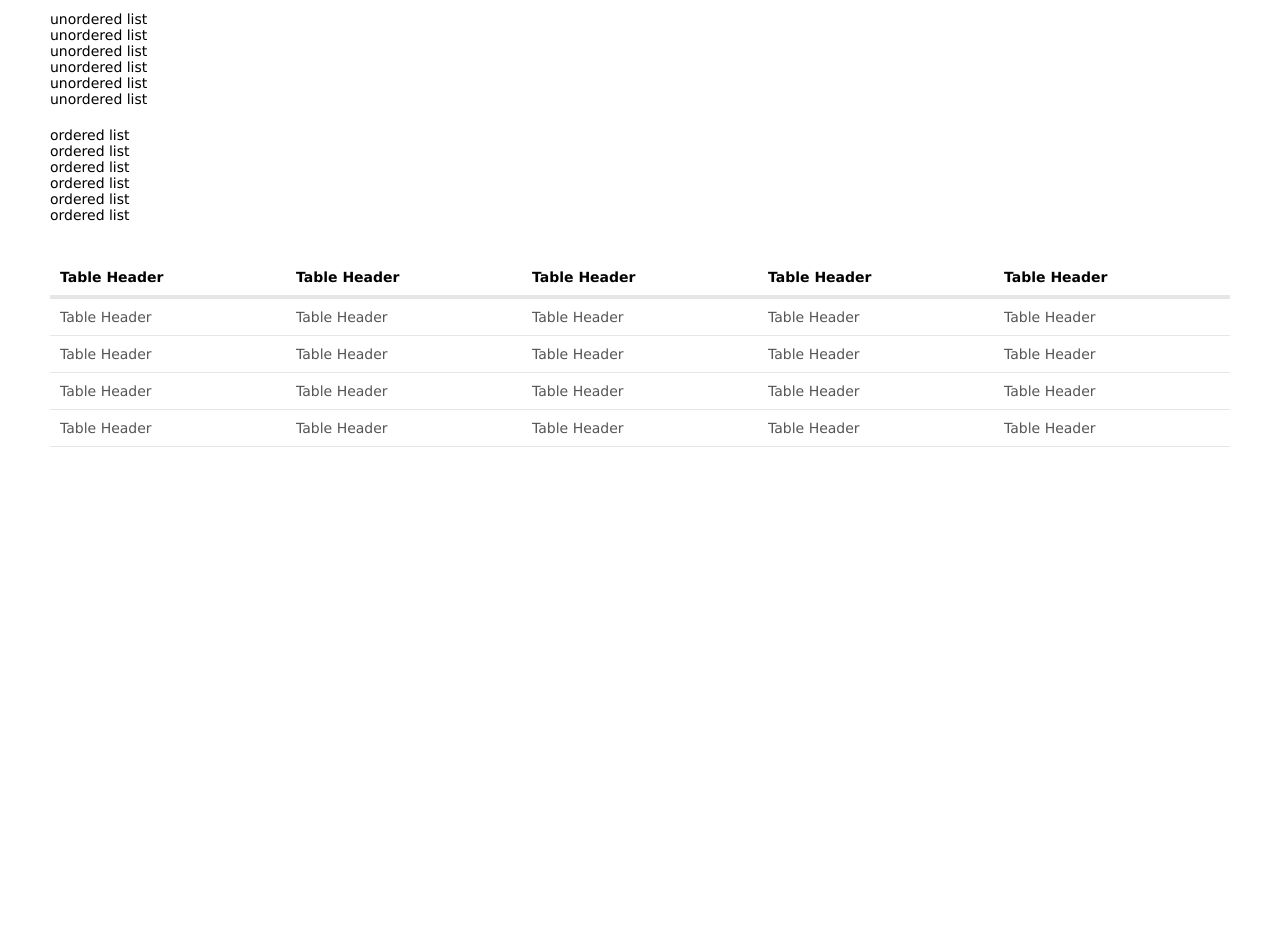
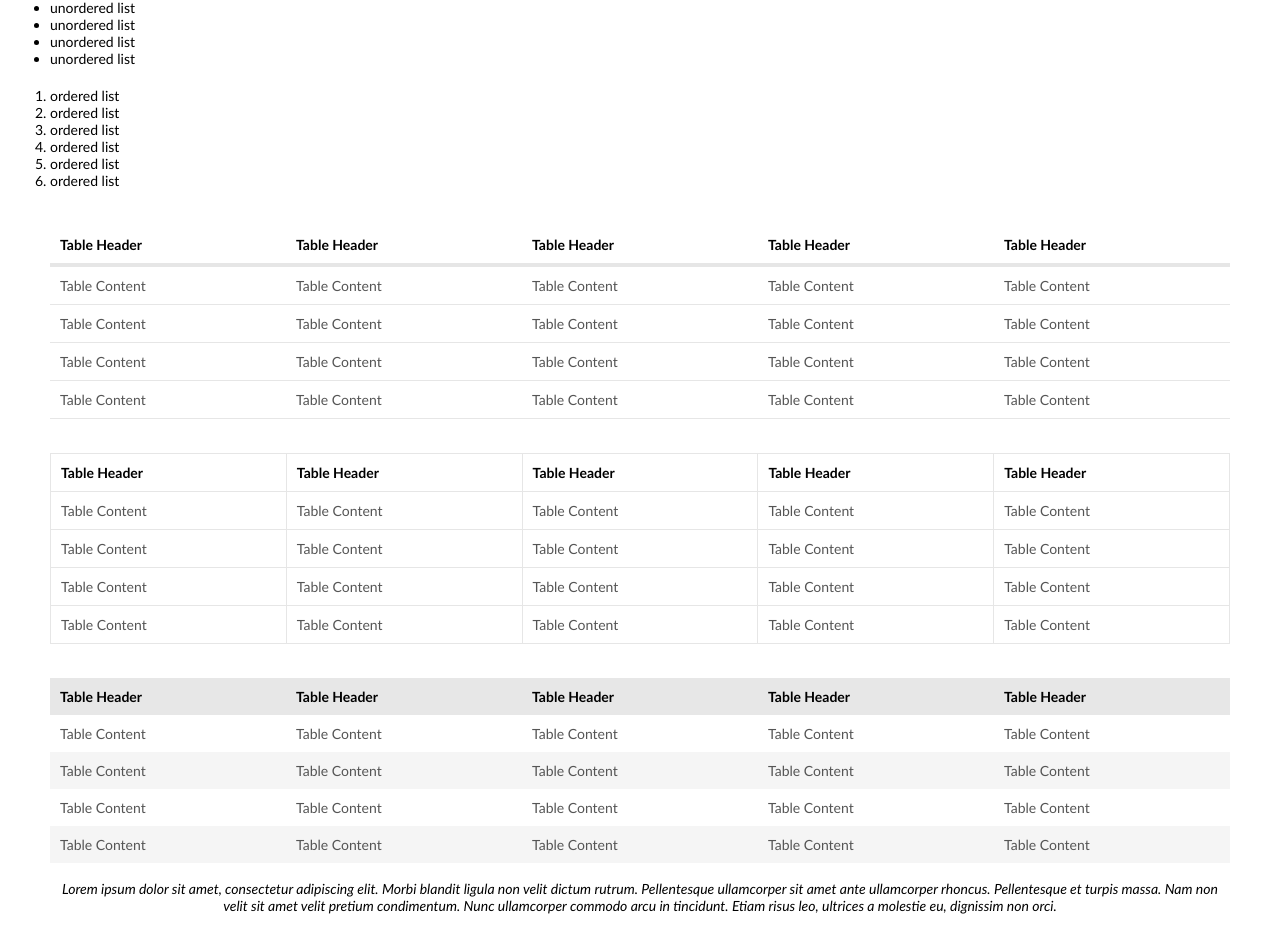
Before and after one commit to bhagavath26/Datatruks_ui, a React (Create React App) app: page /typography in a window 1280 px wide. Shown: the part 896-1848 px from the top of the page. Before the commit the page ends 1393 px from the top, so only its background shows below. Built offline with nearby package versions, Linux system fonts and the light colour scheme.

Commit message:
typography

```diff
--- a/src/components/typography.js
+++ b/src/components/typography.js
@@ -61,36 +61,129 @@ export class Dashboard extends Component {
             </thead>
             <tbody>
               <tr>
-                <td>Table Header</td>
-                <td>Table Header</td>
-                <td>Table Header</td>
-                <td>Table Header</td>
-                <td>Table Header</td>
+                <td>Table Content</td>
+                <td>Table Content</td>
+                <td>Table Content</td>
+                <td>Table Content</td>
+                <td>Table Content</td>
               </tr>
               <tr>
-                <td>Table Header</td>
-                <td>Table Header</td>
-                <td>Table Header</td>
-                <td>Table Header</td>
-                <td>Table Header</td>
+                <td>Table Content</td>
+                <td>Table Content</td>
+                <td>Table Content</td>
+                <td>Table Content</td>
+                <td>Table Content</td>
               </tr>
               <tr>
-                <td>Table Header</td>
-                <td>Table Header</td>
-                <td>Table Header</td>
-                <td>Table Header</td>
-                <td>Table Header</td>
+                <td>Table Content</td>
+                <td>Table Content</td>
+                <td>Table Content</td>
+                <td>Table Content</td>
+                <td>Table Content</td>
               </tr>
               <tr>
-                <td>Table Header</td>
-                <td>Table Header</td>
-                <td>Table Header</td>
-                <td>Table Header</td>
-                <td>Table Header</td>
+                <td>Table Content</td>
+                <td>Table Content</td>
+                <td>Table Content</td>
+                <td>Table Content</td>
+                <td>Table Content</td>
               </tr>
             </tbody>
           </table>
         </div>
+        <br></br><br></br>
+        <div className="cs-table-responsive">
+        <table className="cs-table cs-full-width cs-table-border ">
+            <thead>
+              <tr className="cs-text-left">
+                <th>Table Header</th>
+                <th>Table Header</th>
+                <th>Table Header</th>
+                <th>Table Header</th>
+                <th>Table Header</th>
+              </tr>
+            </thead>
+            <tbody>
+              <tr>
+                <td>Table Content</td>
+                <td>Table Content</td>
+                <td>Table Content</td>
+                <td>Table Content</td>
+                <td>Table Content</td>
+              </tr>
+              <tr>
+                <td>Table Content</td>
+                <td>Table Content</td>
+                <td>Table Content</td>
+                <td>Table Content</td>
+                <td>Table Content</td>
+              </tr>
+              <tr>
+                <td>Table Content</td>
+                <td>Table Content</td>
+                <td>Table Content</td>
+                <td>Table Content</td>
+                <td>Table Content</td>
+              </tr>
+              <tr>
+                <td>Table Content</td>
+                <td>Table Content</td>
+                <td>Table Content</td>
+                <td>Table Content</td>
+                <td>Table Content</td>
+              </tr>
+            </tbody>
+          </table>
+        </div>
+        <br></br><br></br>
+        <div className="cs-table-responsive">
+        <table className="cs-table cs-full-width cs-table-alternativeBg ">
+            <thead>
+              <tr className="cs-text-left">
+                <th>Table Header</th>
+                <th>Table Header</th>
+                <th>Table Header</th>
+                <th>Table Header</th>
+                <th>Table Header</th>
+              </tr>
+            </thead>
+            <tbody>
+              <tr>
+                <td>Table Content</td>
+                <td>Table Content</td>
+                <td>Table Content</td>
+                <td>Table Content</td>
+                <td>Table Content</td>
+              </tr>
+              <tr>
+                <td>Table Content</td>
+                <td>Table Content</td>
+                <td>Table Content</td>
+                <td>Table Content</td>
+                <td>Table Content</td>
+              </tr>
+              <tr>
+                <td>Table Content</td>
+                <td>Table Content</td>
+                <td>Table Content</td>
+                <td>Table Content</td>
+                <td>Table Content</td>
+              </tr>
+              <tr>
+                <td>Table Content</td>
+                <td>Table Content</td>
+                <td>Table Content</td>
+                <td>Table Content</td>
+                <td>Table Content</td>
+              </tr>
+            </tbody>
+          </table>
+        </div>
+        <br></br>
+        <blockquote>
+        Lorem ipsum dolor sit amet, consectetur adipiscing elit. Morbi blandit ligula non velit dictum rutrum. Pellentesque ullamcorper sit amet ante ullamcorper rhoncus. Pellentesque et turpis massa. Nam non velit sit amet velit pretium condimentum. Nunc ullamcorper commodo arcu in tincidunt. Etiam risus leo, ultrices a molestie eu, dignissim non orci.
+        </blockquote>
+        <br></br>
       </div>
     )
   }
--- a/src/styles/global.scss
+++ b/src/styles/global.scss
@@ -3,7 +3,7 @@ $namespace: "cs";
 
 
 // Font Family
-$font-family: 'Verdana', 'Tahoma', 'Arial', serif;
+$font-family: 'Calibri', 'Verdana', 'Tahoma', 'Arial', serif;
 $font-size-default: 14px;
 //$font-size-default: calc(14px + (26 - 14) * ((100vw - 300px) / (1600 - 300)));
 
@@ -220,11 +220,22 @@ margin: $paragraph-margin;
 }
 
 $tableBorderColor: #e6e6e6;
+$tableTDBorderWidth: 1px;
 
 .cs-table-border-bottom>thead>tr>th {
     border-bottom: 4px $tableBorderColor solid;
 }
 
 .cs-table-border-bottom>tbody>tr>td {
-    border-bottom: 1px $tableBorderColor solid;
+    border-bottom: $tableTDBorderWidth $tableBorderColor solid;
 }
+.cs-table-border>thead>tr>th, .cs-table-border>tbody>tr>td {
+    border: $tableTDBorderWidth $tableBorderColor solid;
+}
+
+.cs-table-alternativeBg>thead>tr>th {
+    background: #e7e7e7;
+}
+.cs-table-alternativeBg>tbody>tr:nth-child(even)>td {
+    background: #f5f5f5;
+}
--- a/src/styles/resetStyle.scss
+++ b/src/styles/resetStyle.scss
@@ -14,8 +14,6 @@ html, body, div, span, applet, object, iframe, h1, h2, h3, h4, h5, h6, p, blockq
   body {
     line-height: normal; }
 
-  ol, ul {
-    list-style: none; }
 
   blockquote, q {
     quotes: none; }
```
